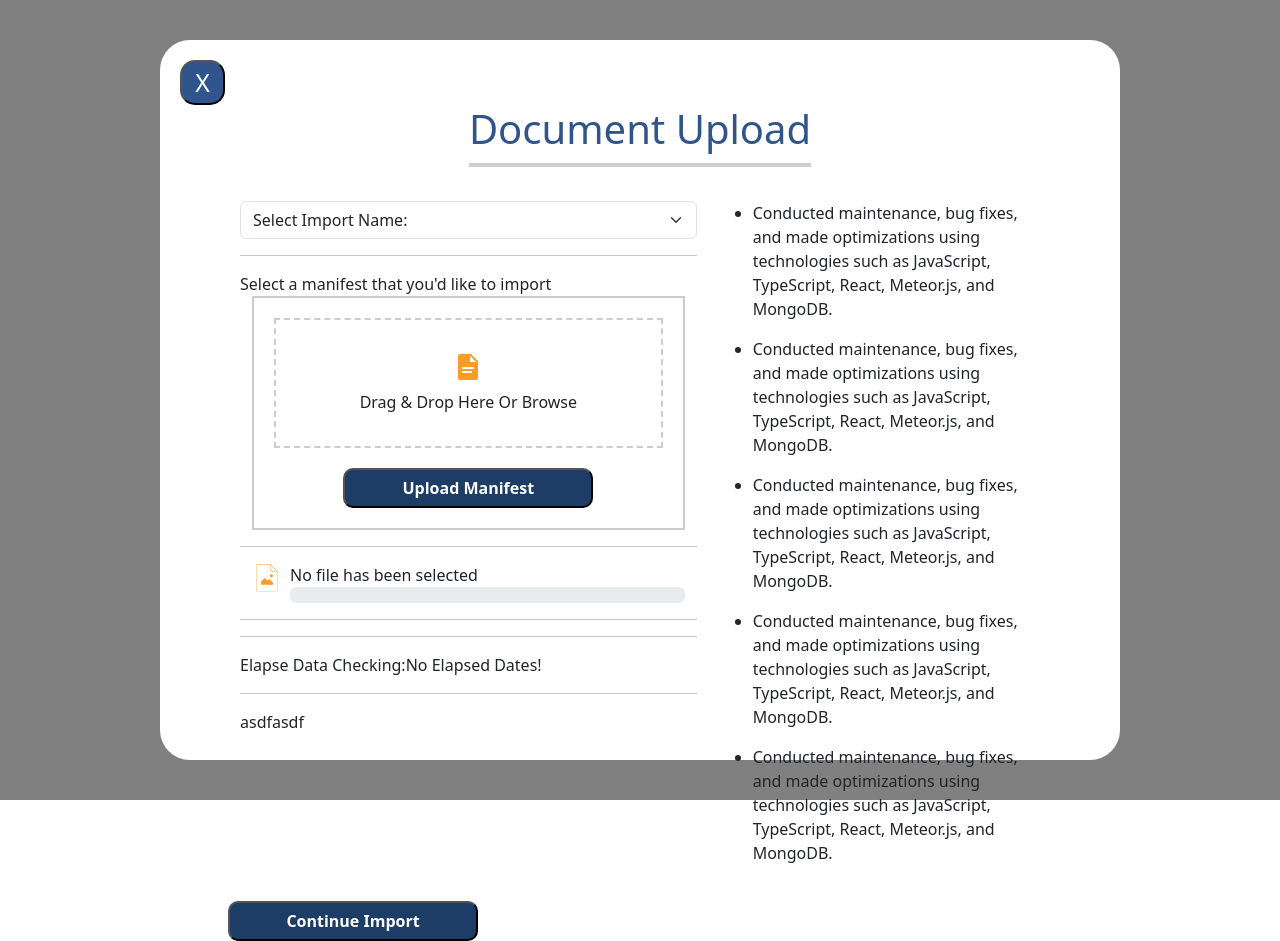
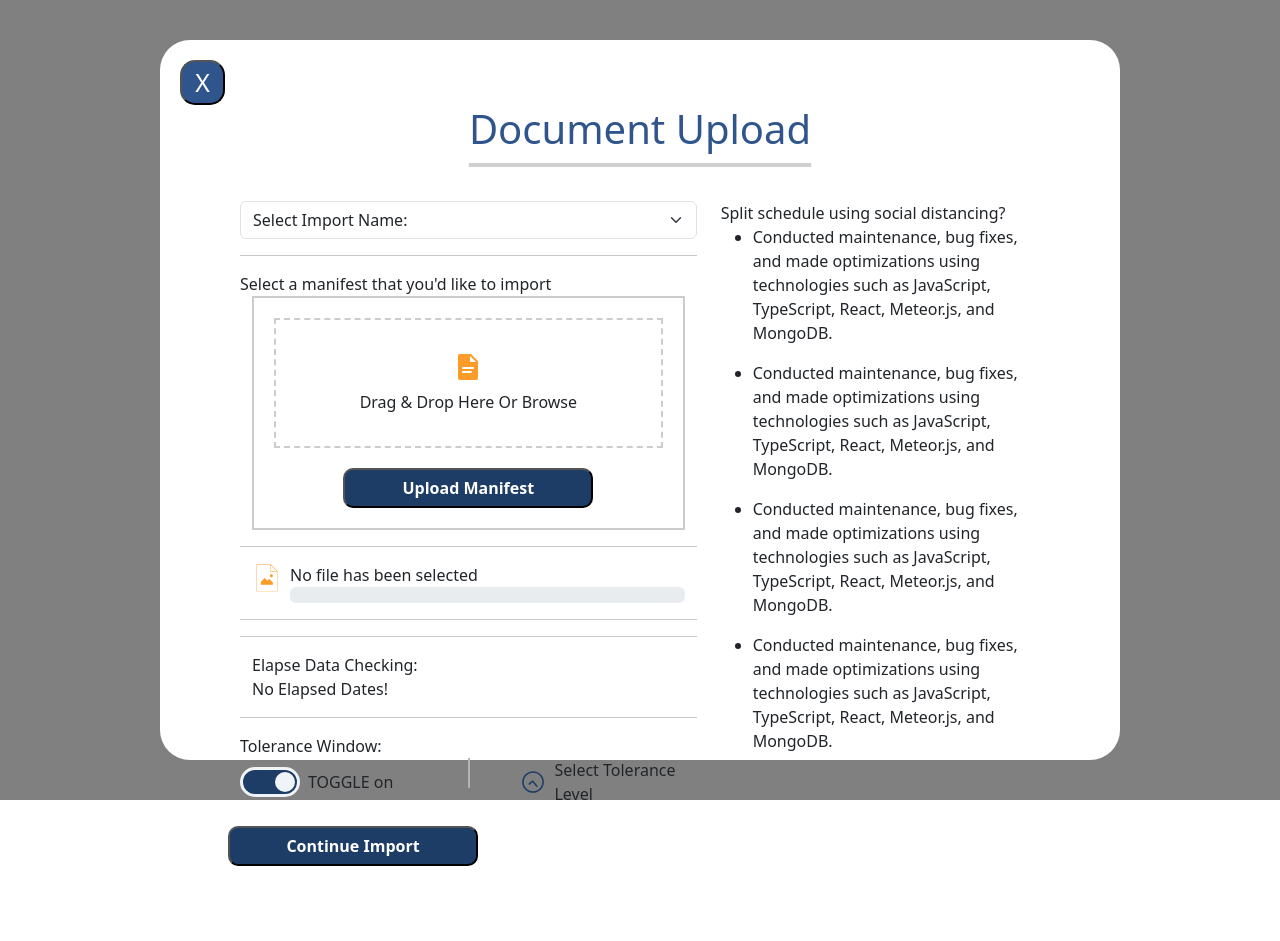
Before and after one commit to GlaucusJoseph/skyhop, a React (Vite) app: page / in a window 1280 px wide. After the commit the page ends 866 px from the top, so only its background shows below. Built offline with nearby package versions, Linux system fonts and the light colour scheme; the HTML template or start-up script is replaced by a standard one.

Commit message:
Adding the TOGGLE section

```diff
--- a/src/Views/HomeScreen/index.tsx
+++ b/src/Views/HomeScreen/index.tsx
@@ -4,11 +4,14 @@ import { useForm } from "react-hook-form";
 import UploadDragAndDrop from "../../Components/UploadDragAndDrop";
 import { PictureIcon } from "../../assets/svg";
 import bytesToMB from "../../Utils/bytesToMB";
+import ToggleButton from "../../Components/Title";
+import { ClockIcon } from "../../assets/svg/ClockIcon";
 
 const HomeScreen = () => {
   const [errorMessage, setErrorMessage] = useState("");
   const [selectedFile, setSelectedFile] = useState(null);
   const [uploadProgress, setUploadProgress] = useState(0);
+  const [isToleranceWindonOn, setIsToleranceWindonOn] = useState(true);
 
   const {
     handleSubmit,
@@ -113,21 +116,43 @@ const HomeScreen = () => {
                   <hr />
                   <hr />
                   <div className="col-12">
-                    <label>Elapse Data Checking:</label>
-                    <label>No Elapsed Dates!</label>
+                    <div className="container">
+                      <div className="row">
+                        <div className="col-12">
+                          <label>Elapse Data Checking:</label>
+                        </div>
+                        <div className="col-12">
+                          <label>No Elapsed Dates!</label>
+                        </div>
+                      </div>
+                    </div>
                   </div>
                   <hr />
-                  <div className="col-12">asdfasdf</div>
+                  <div className="col-12">
+                    <label>Tolerance Window:</label>
+                    <div className="row">
+                      <div className="col-6 d-flex align-items-center">
+                        <div className="toggle-container">
+                          <ToggleButton
+                            isOpen={isToleranceWindonOn}
+                            setIsOpen={setIsToleranceWindonOn}
+                          />
+                          <span className="ms-2">
+                            TOGGLE {isToleranceWindonOn ? "on" : "off"}
+                          </span>
+                        </div>
+                      </div>
+                      <div className="col-1 vertical-divider"></div>
+                      <div className="col-5 d-flex align-items-center">
+                        <ClockIcon width={"30"} height={"30"} />
+                        <span className="ms-2">Select Tolerance Level</span>
+                      </div>
+                    </div>
+                  </div>
                 </div>
                 <div className="col-5">
                   <div className="col-12">
-                    <ul>
-                      <li>
-                        Conducted maintenance, bug fixes, and made optimizations
-                        using technologies such as JavaScript, TypeScript,
-                        React, Meteor.js, and MongoDB.
-                      </li>
-                    </ul>
+                    <label>Split schedule using social distancing?</label>
                   </div>
                   <div className="col-12">
                     <ul>
```
